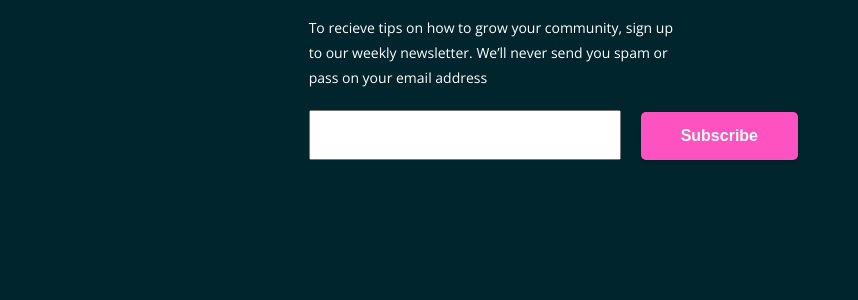
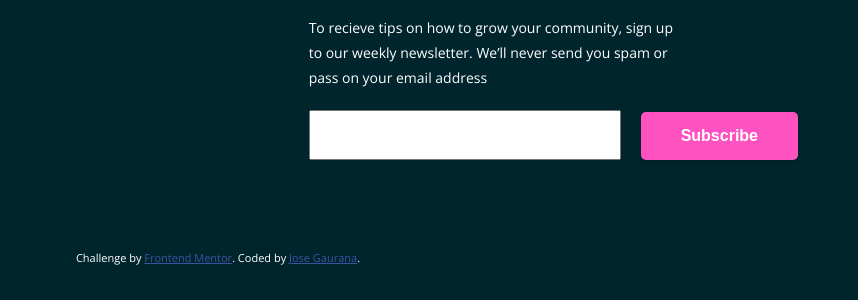
Before and after one commit to gauranajose/Huddle-Landing-Page, a plain HTML site: page index.html in a window 1280 px wide. Shown: the part 4112-4412 px from the top of the page, 422-1280 px from the left. Drawn offline with nearby package versions, Linux system fonts and the light colour scheme.

Commit message:
third commit

```diff
--- a/index.html
+++ b/index.html
@@ -11,11 +11,6 @@
 
   <title>Frontend Mentor | Huddle landing page with curved sections</title>
 
-  <!-- Feel free to remove these styles or customise in your own stylesheet 👍 -->
-  <style>
-    .attribution { font-size: 11px; text-align: center; }
-    .attribution a { color: hsl(228, 45%, 44%); }
-  </style>
 </head>
 <body>
 
@@ -116,6 +111,11 @@
         <img src="images/icon-twitter.svg" alt="">
       </div>
     </div>
+
+    <p class="attribution">
+      Challenge by <a href="https://www.frontendmentor.io?ref=challenge" target="_blank">Frontend Mentor</a>.
+      Coded by <a href="https://github.com/gauranajose" target="_blank">Jose Gaurana</a>.
+    </p>
   </section>
   <!-- Try it free
 
@@ -158,12 +158,5 @@
   send you spam or pass on your email address
 
   Subscribe -->
-
-  <!-- <footer>
-    <p class="attribution">
-      Challenge by <a href="https://www.frontendmentor.io?ref=challenge" target="_blank">Frontend Mentor</a>.
-      Coded by <a href="#">Your Name Here</a>.
-    </p>
-  </footer> -->
 </body>
 </html>
--- a/style.css
+++ b/style.css
@@ -408,6 +408,7 @@ nav img {
         justify-content: space-between;
         padding: 50px 60px;
         width: 100%;
+        position: relative;
     }
 
     #footer p {
@@ -431,6 +432,17 @@ nav img {
         margin-bottom: 0px;
         margin-right: 20px;
     }
+
+    #footer .attribution {
+        position: absolute;
+        left: 50%;
+        transform: translateX(-50%);
+        bottom: 10px;
+        font-size: 11px;
+        text-align: center;
+    }
+
+    #footer .attribution a { color: hsl(228, 45%, 44%); }
 }
 
 @media(min-width: 1440px) {
```
